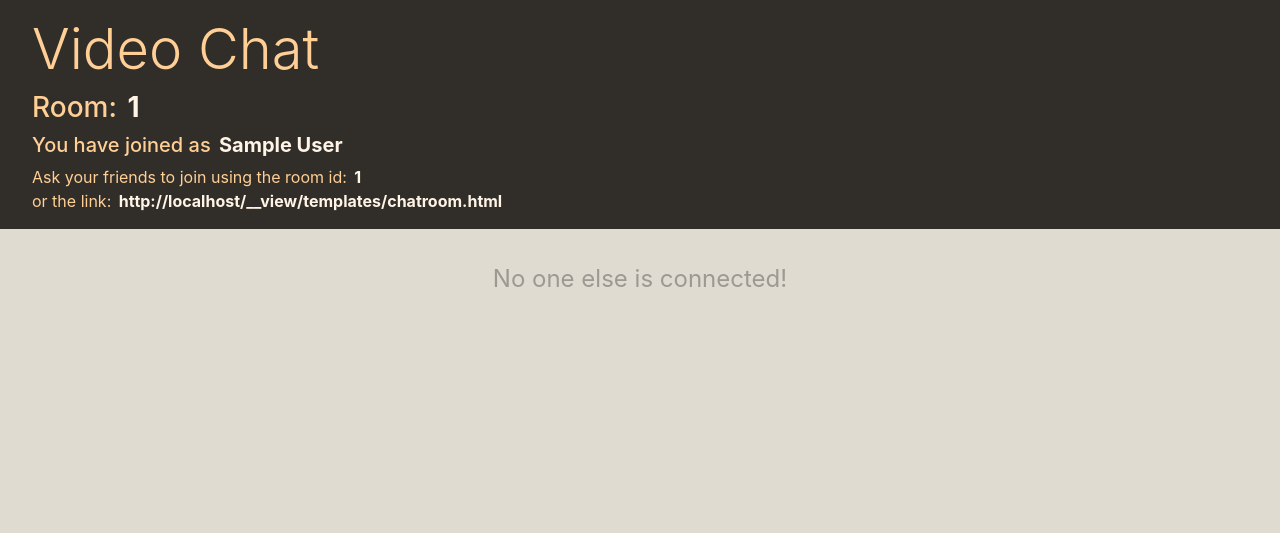
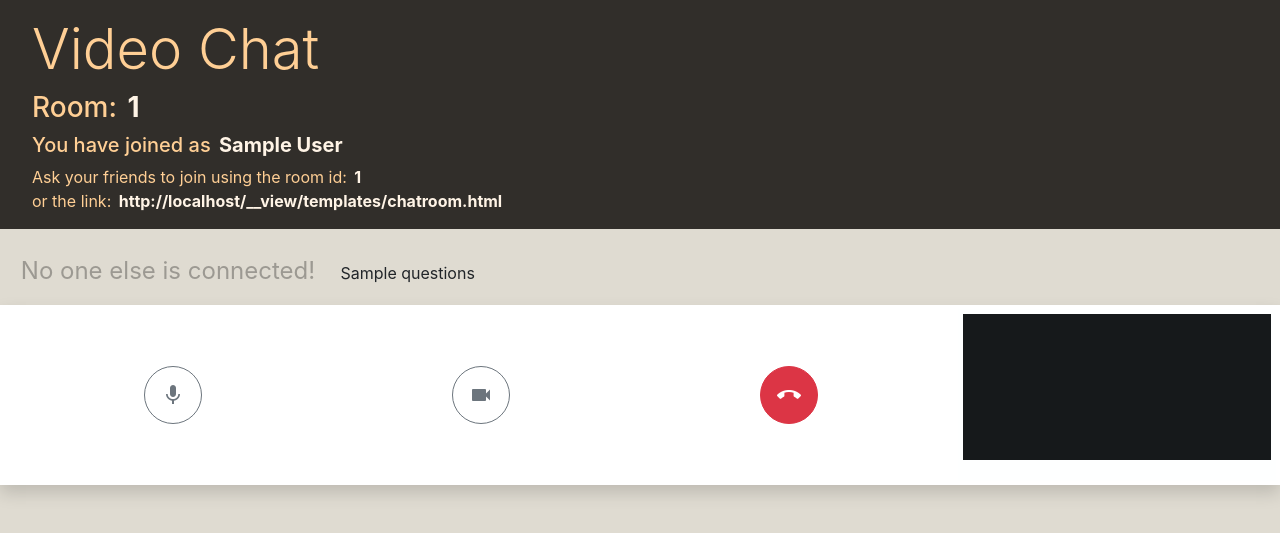
Before and after one commit to Aldiyar58/VideoChat, a Flask app: template templates/chatroom.html in a window 1280 px wide. Shown: the top 533 px of the page. After the commit the page ends 496 px from the top, so only its background shows below. Run offline with Flask 3, Linux system fonts and the light colour scheme; the template is opened without the code that fills it: most values are stand-ins (such as "Sample title", 1, 10 or a date in 2020); some libraries are stand-ins or nearby versions.

Commit message:
add style for divs

```diff
--- a/templates/chatroom.html
+++ b/templates/chatroom.html
@@ -52,8 +52,8 @@
 
     <div class="container-fluid px-0 mx-0">
 
-            <div id="video_grid" class="video-grid"></div>
-            <div id="questions" class="">{{questions}}</div>
+            <div id="video_grid" class="video-grid" style="display: inline; width: 70%"></div>
+            <div id="questions" class="" style="display: inline; width: 25%">{{questions}}</div>
 
         <div id="control_box" class="row control-box shadow">
             <div class="col-7 col-md-8 col-lg-9 d-flex justify-content-around align-items-center button-box">
```
